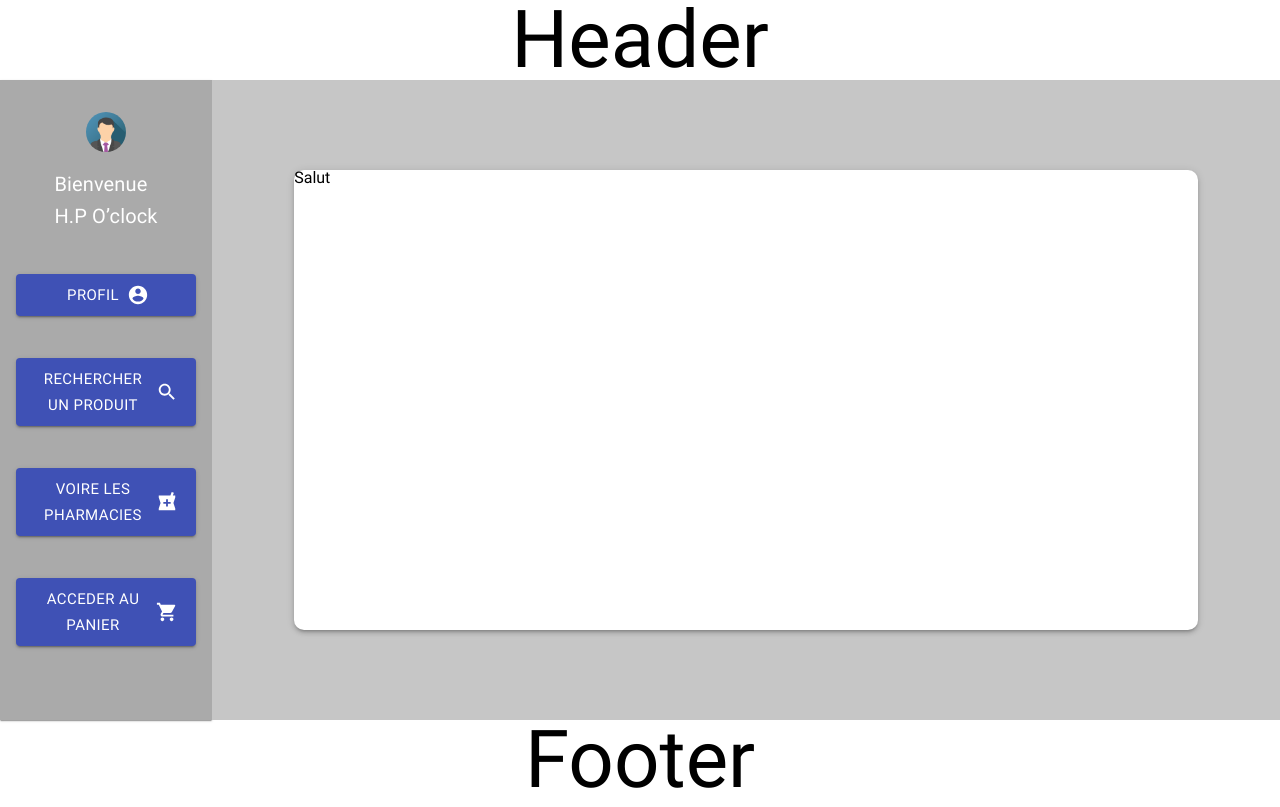
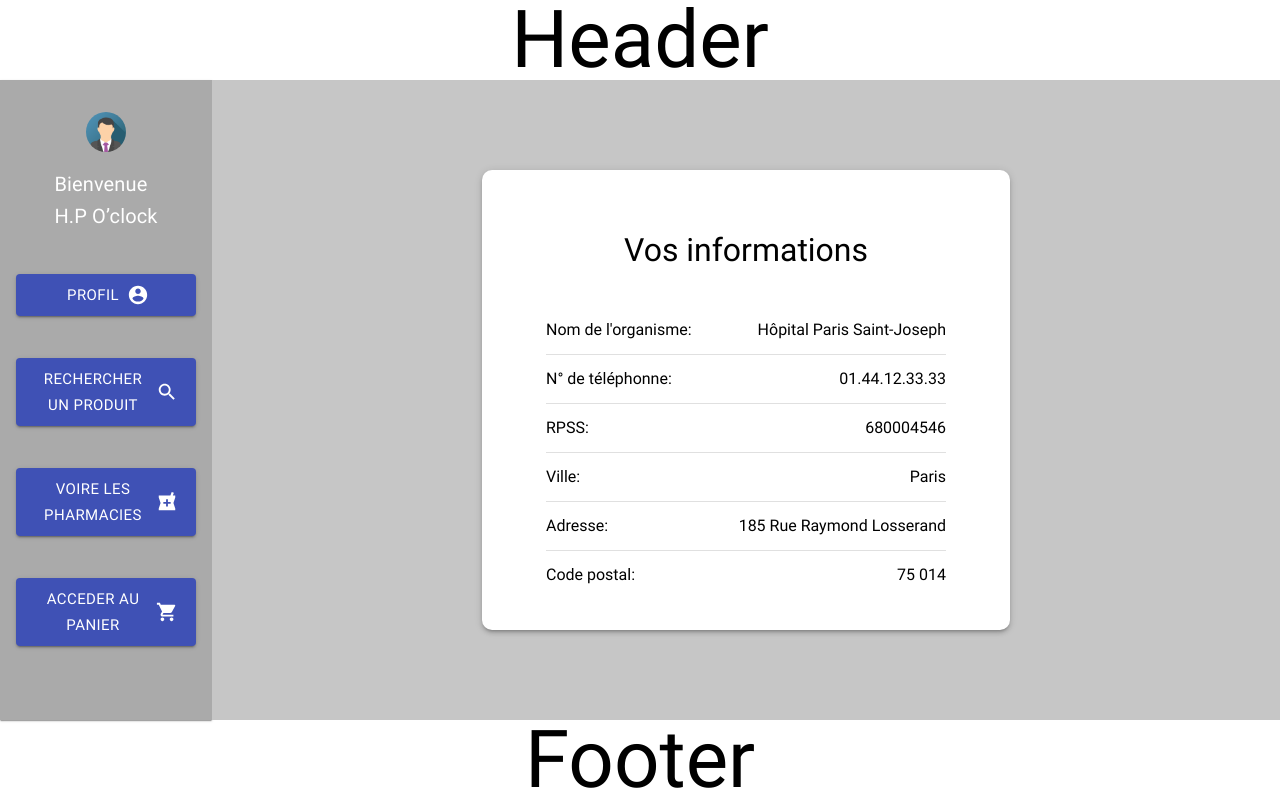
Before and after one commit to fmarc39/omedocs-front, a React app in the folder Front/: page / in a window 1280 px wide. Built offline with nearby package versions, Linux system fonts and the light colour scheme.

Commit message:
ajout des infos perso dans le layering

```diff
--- a/Front/src/components/ProfilPage/ProfilPage.js
+++ b/Front/src/components/ProfilPage/ProfilPage.js
@@ -2,6 +2,7 @@
 import LeftMenu from '../LeftMenu/LeftMenu';
 import './styles.scss';
 import Box from '@material-ui/core/Box';
+import Divider from '@material-ui/core/Divider';
 
 const ProfilPage = () => {
 
@@ -32,14 +33,46 @@
                     justifyContent="center"
                     >
                         <Box
-                        width="90%"
+                        p={8}
                         height="80%"
                         bgcolor="white"
                         boxShadow={3}
                         borderRadius="10px"
+                        className="profil-box"
 
                         >
-                            <h1>Salut</h1>
+                            <h1 className="profil-box__main-title">Vos informations</h1>
+                            <div className="profil-box__content">
+                                <div className="profil-box__content-elt">
+                                    <p>Nom de l'organisme:</p>
+                                    <p>Hôpital Paris Saint-Joseph</p>
+                                </div>
+                                <Divider/>
+                                <div className="profil-box__content-elt">
+                                    <p>N° de téléphonne:</p>
+                                    <p>01.44.12.33.33</p>
+                                </div>
+                                <Divider/>
+                                <div className="profil-box__content-elt">
+                                    <p>RPSS:</p>
+                                    <p>680004546</p>
+                                </div>
+                                <Divider/>
+                                <div className="profil-box__content-elt">
+                                    <p>Ville:</p>
+                                    <p>Paris</p>
+                                </div>
+                                <Divider/>
+                                <div className="profil-box__content-elt">
+                                    <p>Adresse:</p>
+                                    <p>185 Rue Raymond Losserand</p>
+                                </div>
+                                <Divider/>
+                                <div className="profil-box__content-elt">
+                                    <p>Code postal:</p>
+                                    <p>75 014</p>
+                                </div>
+                            </div>
                         </Box>
                     </Box>
             </Box>
--- a/Front/src/components/ProfilPage/styles.scss
+++ b/Front/src/components/ProfilPage/styles.scss
@@ -8,3 +8,32 @@
 form {
     display: flex;
 }
+
+.profil-box {
+    display: flex;
+    justify-content: flex-start;
+    align-items: center;
+    flex-direction: column;
+    padding: 2rem;
+
+    &__main-title {
+        font-size: 2rem;
+        margin-bottom: 2.5rem;
+    }
+
+    &__content {
+        display: flex;
+        flex-direction: column;
+        width: 400px;
+    }
+
+    &__content-elt {
+        display: flex;
+        justify-content: space-between;
+        margin-top: 1rem;
+    }
+
+    &__content-elt:not(:last-child) {
+        margin-bottom: 1rem;
+    }
+}
```
